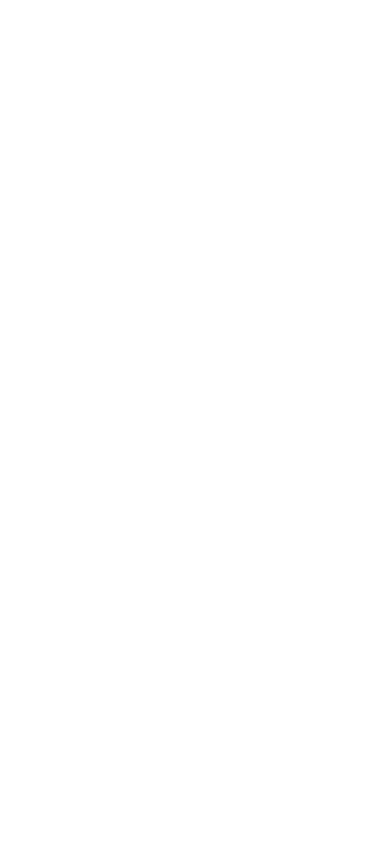
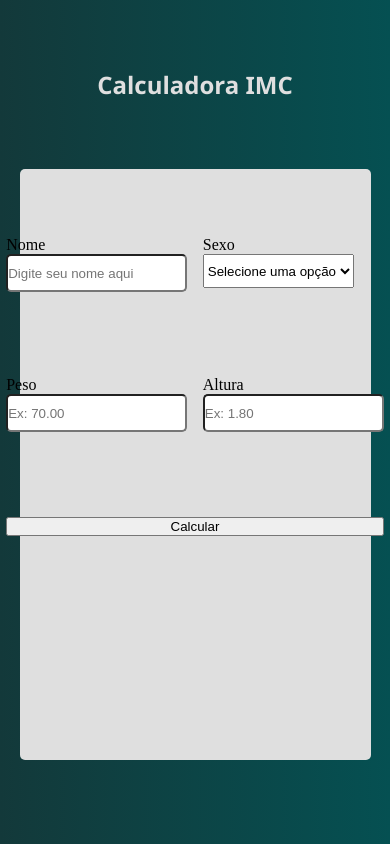
Before and after one commit to eugenio-cyber/javascript-calculadora-imc, a plain HTML site: page index.html in a window 390 px wide. Drawn offline with Linux system fonts and the light colour scheme.

Commit message:
JS funcionando e responsividade em andamento

```diff
--- a/index.html
+++ b/index.html
@@ -22,6 +22,73 @@
 
 <body>
 
+    <main>
+
+        <section id="secao-1">
+
+            <h2> Calculadora IMC </h2>
+
+        </section>
+
+        <section id="secao-2">
+
+            <div id="corpo">
+
+                <form>
+
+                    <div class="corpo-1">
+
+                        <div class="campo">
+
+                            <label>Nome</label>
+                            <input type="text" name="" id="nome" placeholder="Digite seu nome aqui">
+
+                        </div>
+
+                        <div class="campo">
+
+                            <label>Sexo</label>
+                            <select name="select" id="sexo">
+                                <option value="vazio">Selecione uma opção</option>
+                                <option value="masculino">Masculino</option>
+                                <option value="feminino">Feminino</option>
+                                <option value="outro">Outro</option>
+                            </select>
+
+                        </div>
+
+                    </div>
+
+                    <div class="corpo-1">
+
+                        <div class="campo">
+
+                            <label>Peso</label>
+                            <input type="text" name="" id="peso" placeholder="Ex: 70.00">
+
+                        </div>
+
+                        <div class="campo">
+
+                            <label>Altura</label>
+                            <input type="text" name="" id="altura" placeholder="Ex: 1.80">
+
+                        </div>
+
+                    </div>
+
+                    <button id="btn" onclick="calc()"> Calcular </button>
+
+                </form>
+
+            </div>
+
+        </section>
+
+    </main>
+
+    <!-- SCRIPT -->
+    <script src="index.js"></script>
 </body>
 
 </html>
--- a/index.js
+++ b/index.js
@@ -0,0 +1,32 @@
+function calc() {
+
+    const nome = document.getElementById("nome").value;
+    const peso = document.getElementById("peso").value;
+    const altura = document.getElementById("altura").value;
+    var select = document.getElementById("sexo");
+    var value = select.options[select.selectedIndex].value;
+
+    const IMC = (peso / (altura * altura)).toFixed(1);
+
+    if(IMC < 18.5) {
+
+        alert("MAGREZA")
+
+    } else if(IMC >= 18.5 && IMC <= 24.9) {
+
+        alert("NORMAL")
+
+    } else if(IMC >= 25.0 && IMC <= 29.9) {
+
+        alert("SOBREPESO")
+
+    } else if(IMC >= 30.0 && IMC <= 39.9) {
+
+        alert("OBESIDADE")
+
+    } else if(IMC > 40.0) {
+
+        alert("OBESIDADE GRAVE")
+
+    }
+}
--- a/style.css
+++ b/style.css
@@ -2,3 +2,82 @@
     padding: 0;
     margin: 0;
 }
+
+main {
+    width: 100vw;
+    height: 100vh;
+}
+
+#secao-1 {
+    height: 20vh;
+    display: flex;
+    justify-content: center;
+    align-items: center;
+}
+
+#secao-2 {
+    height: 80vh;
+    display: flex;
+    justify-content: center;
+
+}
+
+#corpo {
+    background: #DFDFDF;
+    display: flex;
+    align-items: flex-start;
+    justify-content: center;
+    border-radius: 5px;
+    height: 70vh;
+    width: 70vw;
+}
+
+h2 {
+    font-family: 'Segoe UI', Tahoma, Geneva, Verdana, sans-serif;
+    color: #DFDFDF;
+}
+
+form {
+    display: flex;
+    flex-direction: column;
+    margin-top: 8vh;
+    gap: 10vh 0vw;
+}
+
+.corpo-1 {
+    display: flex;
+    flex-direction: row;
+
+    gap: 0vh 4vw;
+}
+
+.campo {
+    display: flex;
+    flex-direction: column;
+}
+
+input {
+    border-radius: 5px;
+    height: 4vh;
+}
+
+select {
+    height: 4vh;
+}
+
+/* TABLET */
+@media(max-width: 1023px) and (min-width: 768px) {
+
+    #corpo {
+        width: 80vw;
+    }
+
+}
+
+/* MOBILE */
+@media(max-width: 767px) {
+
+    #corpo {
+        width: 90vw;
+    }
+}
```
